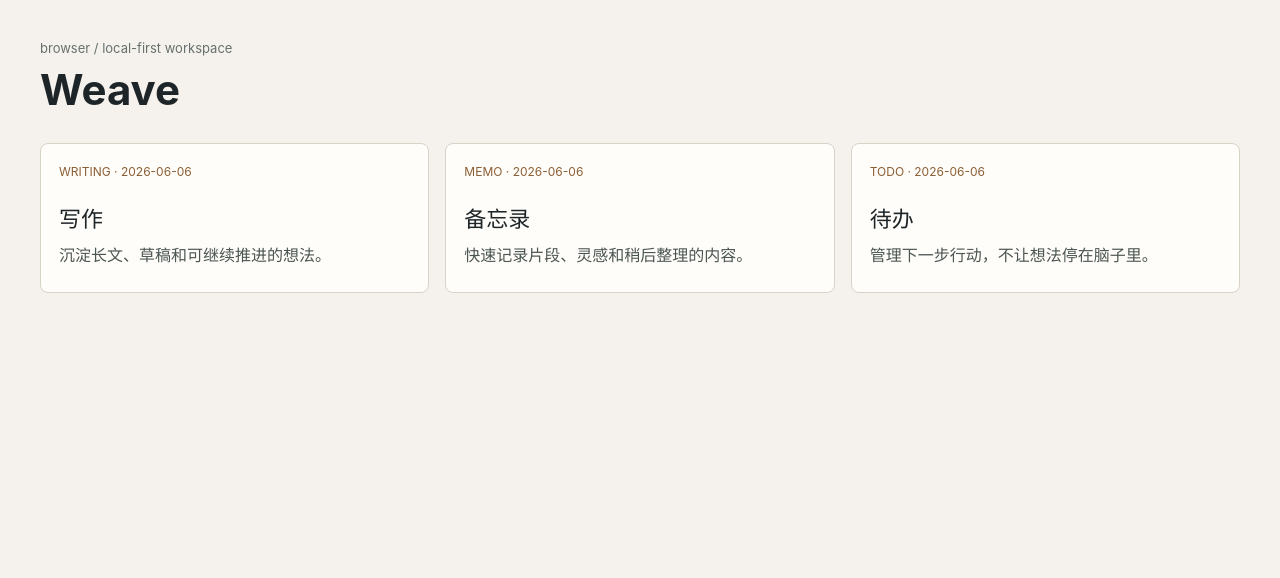
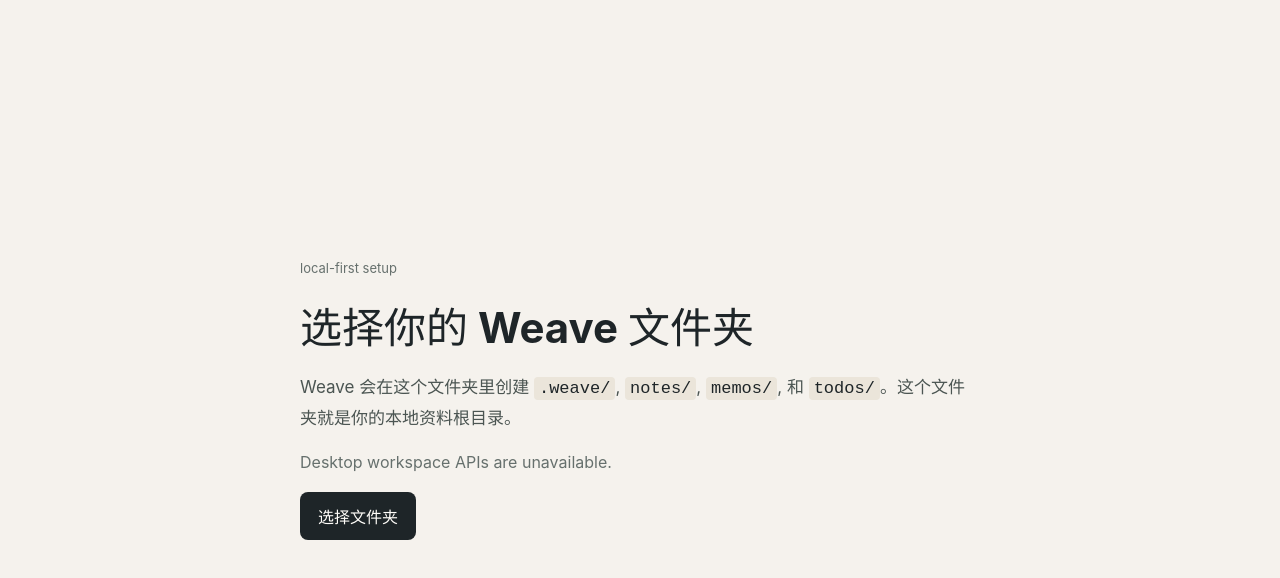
Before and after one commit to deweyou/weave, a React (Vite) app in the folder apps/desktop/: page / in a window 1280 px wide. Shown: the top 578 px of the page. Built offline with nearby package versions, Linux system fonts and the light colour scheme.

Commit message:
feat: add first-run workspace setup ui

```diff
--- a/apps/desktop/src/renderer/app-shell.tsx
+++ b/apps/desktop/src/renderer/app-shell.tsx
@@ -1,15 +1,68 @@
+import type { WorkspaceStatus } from "../shared/desktop-api";
 import type { WorkspaceSummary } from "./starter-workspace";
 
 export interface AppShellProps {
   readonly workspace: WorkspaceSummary;
   readonly runtimeName: string;
+  readonly status: WorkspaceStatus;
+  readonly isChoosingWorkspace: boolean;
+  readonly onChooseWorkspace: () => void;
 }
 
-export function AppShell({ workspace, runtimeName }: AppShellProps) {
+function WorkspaceSetup({
+  status,
+  isChoosingWorkspace,
+  onChooseWorkspace
+}: Pick<AppShellProps, "status" | "isChoosingWorkspace" | "onChooseWorkspace">) {
+  const isMissing = status.kind === "missing";
+
+  return (
+    <main className="setup-shell">
+      <section className="setup-panel" aria-labelledby="setup-title">
+        <p className="eyebrow">local-first setup</p>
+        <h1 id="setup-title">{isMissing ? "重新选择 Weave 文件夹" : "选择你的 Weave 文件夹"}</h1>
+        <p className="setup-copy">
+          Weave 会在这个文件夹里创建 <code>.weave/</code>, <code>notes/</code>,{" "}
+          <code>memos/</code>, 和 <code>todos/</code>。这个文件夹就是你的本地资料根目录。
+        </p>
+        {status.message ? <p className="setup-message">{status.message}</p> : null}
+        {status.path ? <p className="setup-path">当前路径：{status.path}</p> : null}
+        <button
+          className="primary-action"
+          type="button"
+          onClick={onChooseWorkspace}
+          disabled={isChoosingWorkspace}
+        >
+          {isChoosingWorkspace ? "正在打开..." : "选择文件夹"}
+        </button>
+      </section>
+    </main>
+  );
+}
+
+export function AppShell({
+  workspace,
+  runtimeName,
+  status,
+  isChoosingWorkspace,
+  onChooseWorkspace
+}: AppShellProps) {
+  if (status.kind !== "ready") {
+    return (
+      <WorkspaceSetup
+        status={status}
+        isChoosingWorkspace={isChoosingWorkspace}
+        onChooseWorkspace={onChooseWorkspace}
+      />
+    );
+  }
+
   return (
     <main className="app-shell">
       <header className="hero">
-        <p className="eyebrow">{runtimeName} / local-first workspace</p>
+        <p className="eyebrow">
+          {runtimeName} / {status.path}
+        </p>
         <h1>Weave</h1>
       </header>
 
--- a/apps/desktop/src/renderer/main.tsx
+++ b/apps/desktop/src/renderer/main.tsx
@@ -1,5 +1,6 @@
-import React from "react";
+import React, { useEffect, useState } from "react";
 import { createRoot } from "react-dom/client";
+import type { WorkspaceStatus } from "../shared/desktop-api";
 import { AppShell } from "./app-shell";
 import { createStarterWorkspace } from "./starter-workspace";
 import "./styles.css";
@@ -13,8 +14,72 @@
 const workspace = createStarterWorkspace();
 const appInfo = window.weave?.getAppInfo();
 
+const fallbackStatus: WorkspaceStatus = {
+  kind: "unconfigured",
+  path: null,
+  message: "Desktop workspace APIs are unavailable."
+};
+
+function RootApp() {
+  const [status, setStatus] = useState<WorkspaceStatus | null>(null);
+  const [isChoosingWorkspace, setIsChoosingWorkspace] = useState(false);
+
+  useEffect(() => {
+    let isMounted = true;
+
+    async function loadStatus() {
+      const nextStatus = window.weave ? await window.weave.getWorkspaceStatus() : fallbackStatus;
+      if (isMounted) {
+        setStatus(nextStatus);
+      }
+    }
+
+    void loadStatus();
+
+    return () => {
+      isMounted = false;
+    };
+  }, []);
+
+  async function chooseWorkspace() {
+    if (!window.weave) {
+      setStatus(fallbackStatus);
+      return;
+    }
+
+    setIsChoosingWorkspace(true);
+    try {
+      const result = await window.weave.chooseWorkspace();
+      setStatus(result.status);
+    } finally {
+      setIsChoosingWorkspace(false);
+    }
+  }
+
+  if (!status) {
+    return (
+      <main className="setup-shell">
+        <section className="setup-panel" aria-label="Loading workspace">
+          <p className="eyebrow">local-first setup</p>
+          <h1>正在加载 Weave</h1>
+        </section>
+      </main>
+    );
+  }
+
+  return (
+    <AppShell
+      workspace={workspace}
+      runtimeName={appInfo?.runtime ?? "browser"}
+      status={status}
+      isChoosingWorkspace={isChoosingWorkspace}
+      onChooseWorkspace={chooseWorkspace}
+    />
+  );
+}
+
 createRoot(rootElement).render(
   <React.StrictMode>
-    <AppShell workspace={workspace} runtimeName={appInfo?.runtime ?? "browser"} />
+    <RootApp />
   </React.StrictMode>
 );
--- a/apps/desktop/src/renderer/styles.css
+++ b/apps/desktop/src/renderer/styles.css
@@ -79,3 +79,52 @@
   font-size: 12px;
   color: #8b5e34 !important;
 }
+
+.setup-shell {
+  min-height: 100vh;
+  display: grid;
+  place-items: center;
+  padding: 32px;
+}
+
+.setup-panel {
+  width: min(680px, 100%);
+  display: grid;
+  gap: 18px;
+}
+
+.setup-copy {
+  margin: 0;
+  color: #4b5552;
+  font-size: 17px;
+  line-height: 1.7;
+}
+
+.setup-copy code {
+  color: #1e2528;
+  background: #ebe5da;
+  border-radius: 4px;
+  padding: 2px 5px;
+}
+
+.setup-message,
+.setup-path {
+  margin: 0;
+  color: #66706d;
+  line-height: 1.5;
+}
+
+.primary-action {
+  width: fit-content;
+  border: 0;
+  border-radius: 8px;
+  background: #1e2528;
+  color: #fffdf9;
+  padding: 12px 18px;
+  cursor: pointer;
+}
+
+.primary-action:disabled {
+  cursor: default;
+  opacity: 0.6;
+}
--- a/apps/desktop/src/renderer/vite-env.d.ts
+++ b/apps/desktop/src/renderer/vite-env.d.ts
@@ -4,6 +4,6 @@
 
 declare global {
   interface Window {
-    weave?: DesktopApi;
+    readonly weave?: DesktopApi;
   }
 }
```
